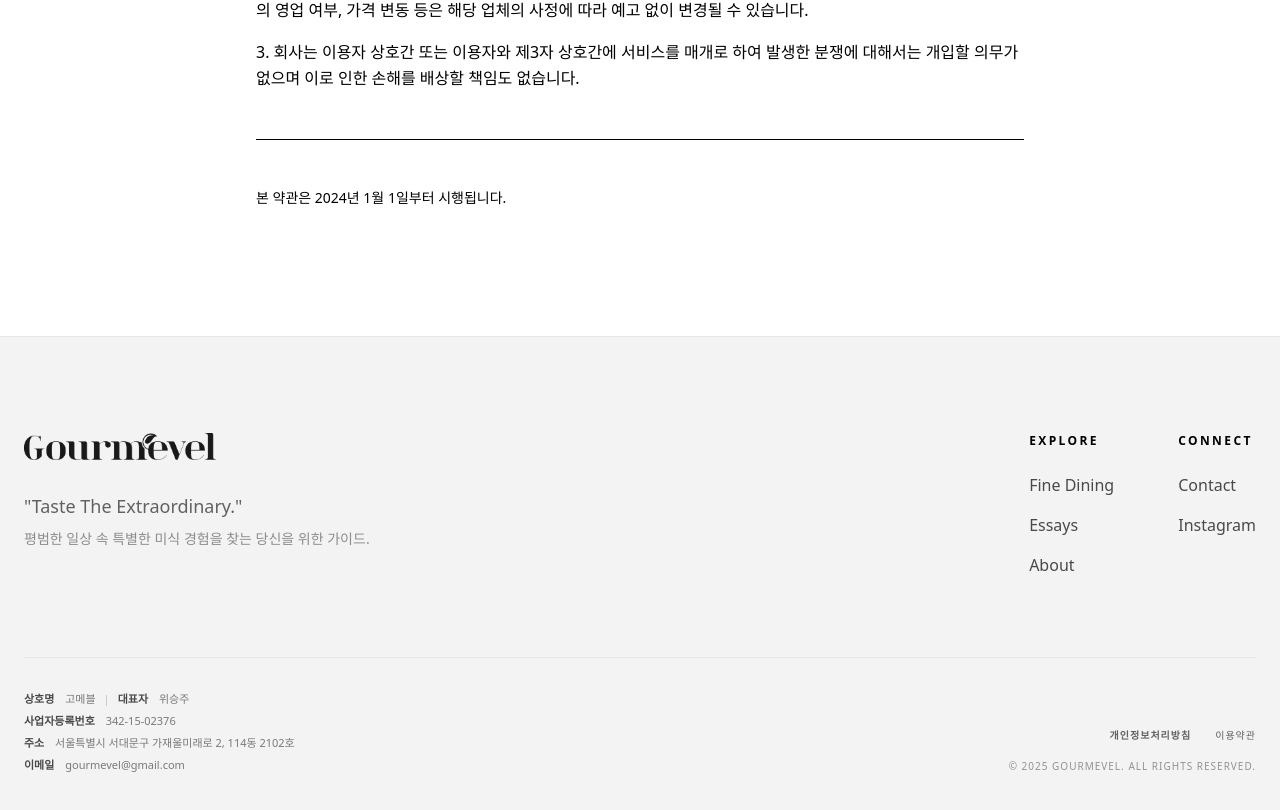
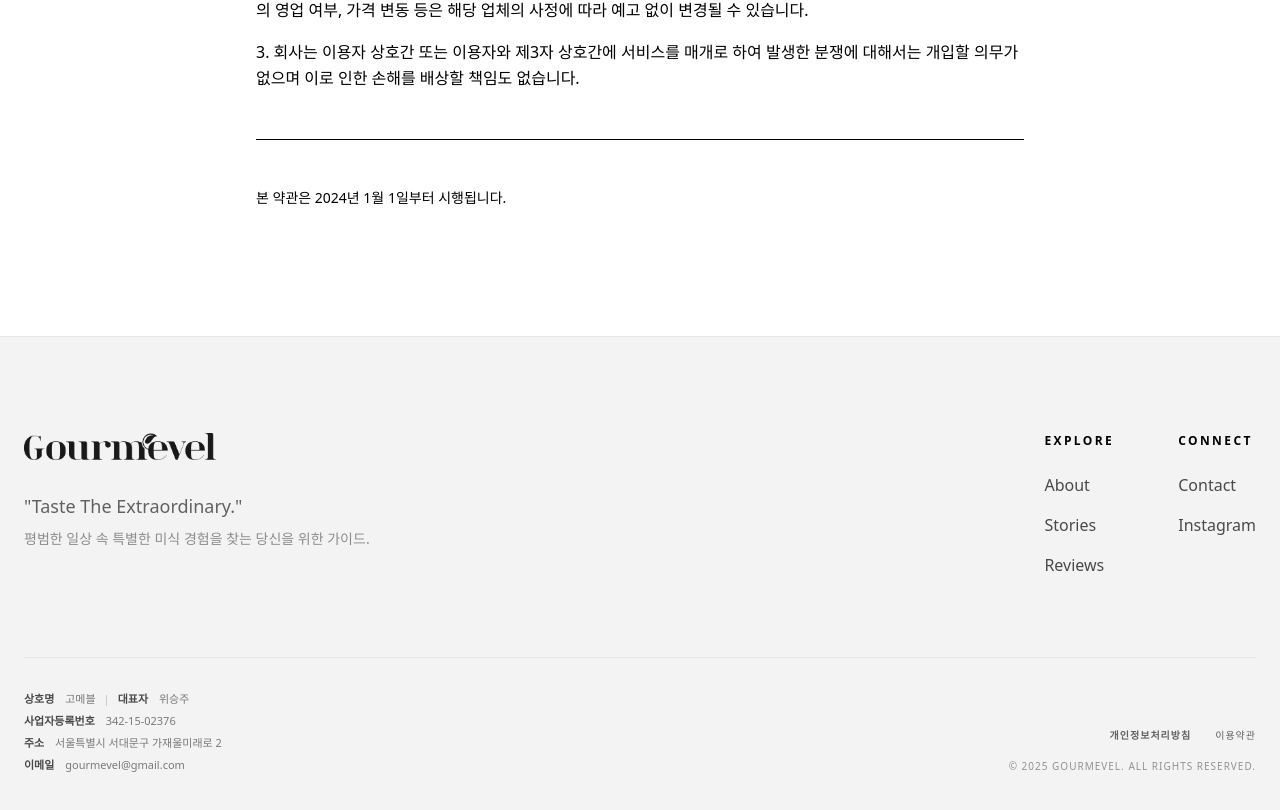
Before and after one commit to WiSeungJu/gourmevel-Web, a Next.js app: page /terms in a window 1280 px wide. Shown: the part 1059-1869 px from the top of the page. Built offline with nearby package versions, Linux system fonts and the light colour scheme.

Commit message:
주소 수정

```diff
--- a/components/layout/Footer.tsx
+++ b/components/layout/Footer.tsx
@@ -27,9 +27,9 @@ export default function Footer() {
             <div>
               <h3 className="font-sans text-xs font-bold tracking-[0.2em] uppercase text-black mb-6">Explore</h3>
               <ul className="space-y-4 font-serif text-black/70">
-                <li><Link href="/reviews" className="hover:text-black transition-colors">Fine Dining</Link></li>
-                <li><Link href="/essays" className="hover:text-black transition-colors">Essays</Link></li>
                 <li><Link href="/about" className="hover:text-black transition-colors">About</Link></li>
+                <li><Link href="/stories" className="hover:text-black transition-colors">Stories</Link></li>
+                <li><Link href="/reviews" className="hover:text-black transition-colors">Reviews</Link></li>
               </ul>
             </div>
 
@@ -57,7 +57,7 @@ export default function Footer() {
                 <span className="font-sans font-bold text-black/70 mr-2">사업자등록번호</span> 342-15-02376
               </p>
               <p>
-                <span className="font-sans font-bold text-black/70 mr-2">주소</span> 서울특별시 서대문구 가재울미래로 2, 114동 2102호
+                <span className="font-sans font-bold text-black/70 mr-2">주소</span> 서울특별시 서대문구 가재울미래로 2
               </p>
               <p>
                 <span className="font-sans font-bold text-black/70 mr-2">이메일</span> gourmevel@gmail.com
```
